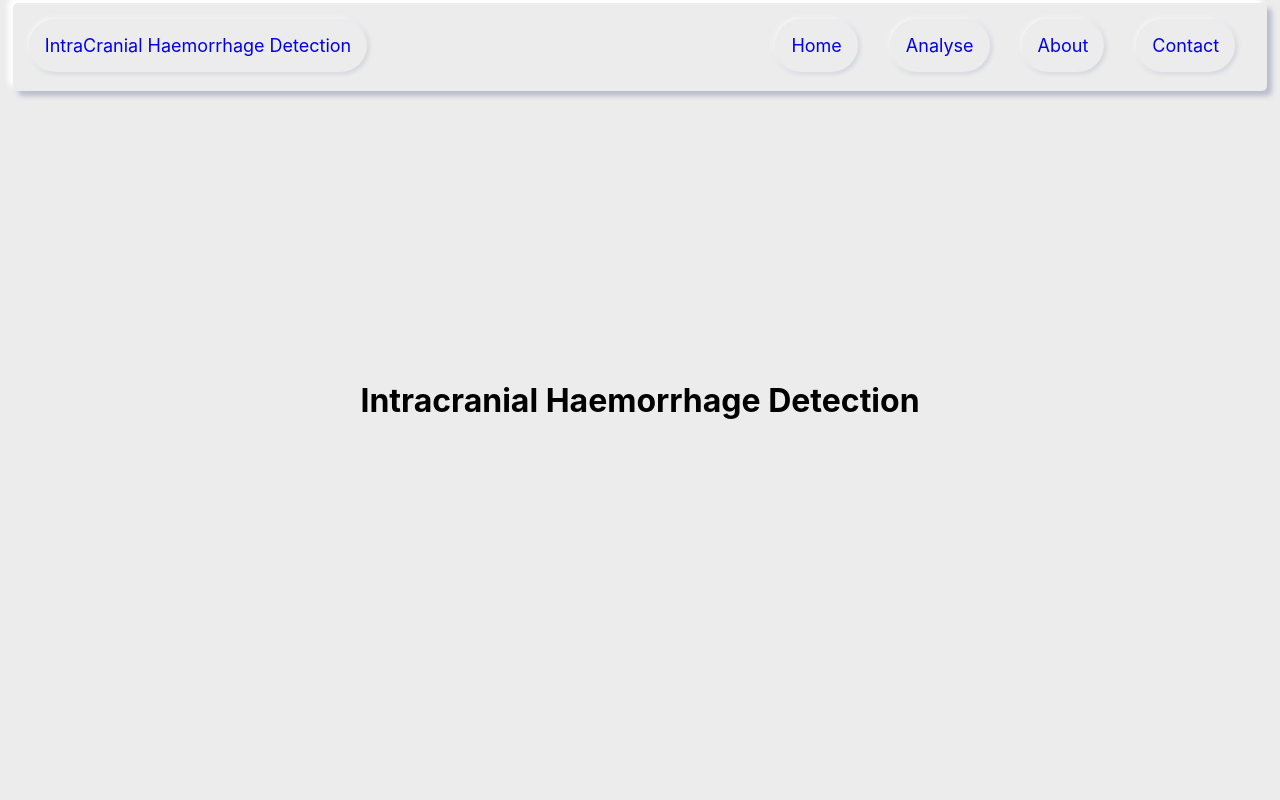
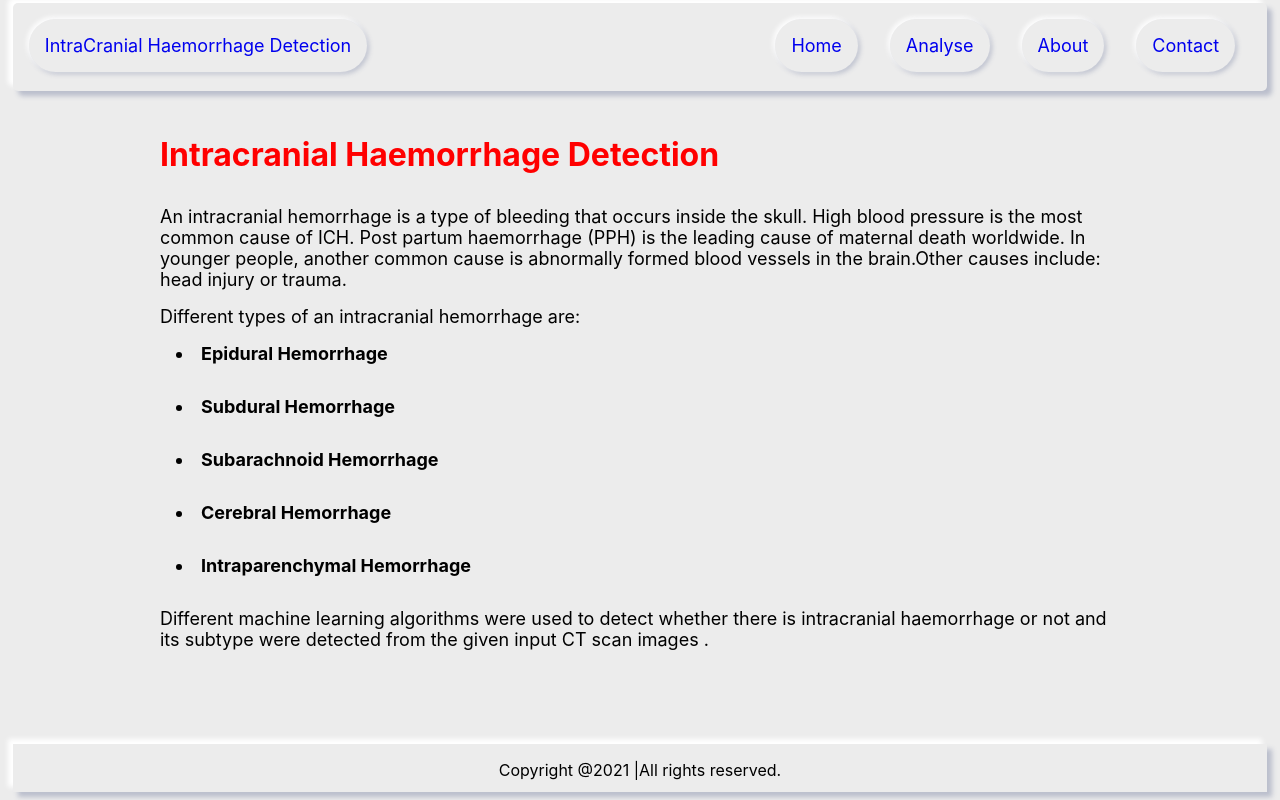
Before and after one commit to MaheshKhatiwada/Ich, a React (Create React App) app: page /about in a window 1280 px wide. Built offline with nearby package versions, Linux system fonts and the light colour scheme.

Commit message:
added button hover and css effects

```diff
--- a/src/App.js
+++ b/src/App.js
@@ -6,6 +6,7 @@ import Home from './components/Home';
 import Navbar from './components/Navbar';
 import About from "./components/About";
 import Result from "./components/Result";
+import Footer from './components/Footer';
 import { BrowserRouter, Route, Switch } from 'react-router-dom';
 
 function App() {
@@ -34,6 +35,7 @@ function App() {
             <Home />
            </Route>
           </Switch>
+          <Footer/>
         </BrowserRouter>
     </div>
   );
--- a/src/components/About.js
+++ b/src/components/About.js
@@ -5,6 +5,23 @@ function About() {
     return (
         <div className="about">
             <h1>Intracranial Haemorrhage Detection </h1>
+            <p>An intracranial hemorrhage is a type of bleeding that occurs inside the skull.
+                High blood pressure is the most common cause of ICH.
+                Post partum haemorrhage (PPH) is the leading cause of maternal death worldwide.
+            In younger people, another common cause is abnormally formed blood vessels in the brain.Other causes include: head injury or trauma.
+            </p>
+            <p>Different types of an intracranial hemorrhage are:
+                <li>Epidural Hemorrhage</li>
+                <li>Subdural Hemorrhage</li>
+                <li>Subarachnoid Hemorrhage</li>
+                <li>Cerebral Hemorrhage</li>
+                <li>Intraparenchymal Hemorrhage</li>
+            </p>
+            <p>
+                Different machine learning algorithms were used to detect whether there is
+                intracranial haemorrhage or not and its subtype were detected from the given
+                 input CT scan images .
+            </p>
         </div>
     )
 }
--- a/src/components/Contact.js
+++ b/src/components/Contact.js
@@ -1,11 +1,14 @@
 import React from 'react'
 import { Link } from 'react-router-dom';
 import "../css/Contact.css";
-function Contact({name,phone,email}) {
+function Contact({name,phone,email,rollno}) {
     return (
         <div className="contact">
 
             <h1>{name}</h1>
+            <p>
+                RollNo:{rollno}
+            </p>
             <p>
                 Phone: <Link to="#">{phone}</Link>
             </p>
--- a/src/components/Contacts.js
+++ b/src/components/Contacts.js
@@ -6,22 +6,26 @@ function Contacts() {
     return (
         <div className="contacts">
             <Contact
-              name="Mahesh Khatiwada"
-              phone="9843474204"
-              email="maheshkhatiwada17@gmail.com"
+              name="Amar Nepali"
+              rollno="073BCT603"
+              phone="9867253045"
+              email="nepaliamar1998@gmail.com"
             />
             <Contact
-              name="Mahesh Khatiwada"
-              phone="9843474204"
-              email="maheshkhatiwada17@gmail.com"
+              name="Anoop BK"
+              rollno="073BCT609"
+              phone="9827183740"
+              email="bkanoop18@gmail.com "
+          />
+          <Contact
+              name="Deepak Bastola"
+              rollno="073BCT618"
+              phone="9804118512"
+              email="deepakbastola2548@gmail.com"
           />
           <Contact
               name="Mahesh Khatiwada"
-              phone="9843474204"
-              email="maheshkhatiwada17@gmail.com"
-          />
-          <Contact
-              name="Mahesh Khatiwada"
+              rollno="073BCT625"
               phone="9843474204"
               email="maheshkhatiwada17@gmail.com"
           />
--- /dev/null
+++ b/src/components/Footer.js
@@ -0,0 +1,13 @@
+import React from 'react';
+import "../css/Footer.css";
+
+function Footer() {
+    return (
+        <div className="footer">
+            <p>Copyright @2021 |All rights reserved. </p>
+
+        </div>
+    )
+}
+
+export default Footer
--- a/src/css/About.css
+++ b/src/css/About.css
@@ -0,0 +1,17 @@
+.about{
+    margin-left: 10rem;
+    margin-right: 10rem;
+}
+.about>h1{
+    color: red;
+    padding-bottom: 2rem;
+}
+.about>p{
+    font-size: large;
+    font-weight: 400;
+    padding-bottom: 1rem;
+}
+.about>p>li{
+    padding:1rem;
+    font-weight: bolder;
+}
--- a/src/css/Analyse.css
+++ b/src/css/Analyse.css
@@ -18,3 +18,6 @@
     box-shadow:-5px -5px 5px #fff,5px 5px 5px #babecc;
     text-shadow: 1px 1px 0 #fff;
 }
+.analyse>button:hover{
+    box-shadow: inset -5px -5px 5px #fff, inset 5px 5px 5px #babecc;
+}
--- a/src/css/Contact.css
+++ b/src/css/Contact.css
@@ -1,7 +1,7 @@
 .contact{
     margin: 5rem;
     height: auto;
-    width: 300px;
+    width: 265px;
     padding: 2rem;
     box-shadow: -2px -2px 5px #babecc,2px 2px 5px #fff;
 }
--- /dev/null
+++ b/src/css/Footer.css
@@ -0,0 +1,10 @@
+.footer{
+    position:fixed;
+    bottom:0;
+    height:3rem;
+    width: 98%;
+    text-align: center;
+    padding:1rem 0;
+    margin-bottom: 0.5rem;
+    box-shadow: -5px -5px 5px #fff,5px 5px 5px #babecc;
+}
--- a/src/css/Home.css
+++ b/src/css/Home.css
@@ -33,7 +33,7 @@
 }
 .home__info {
 
-    color: red;
+    color:red;
 }
 .home__info>h1{
     margin-bottom:2rem;
@@ -51,3 +51,9 @@
     box-shadow:-5px -5px 5px #fff,5px 5px 5px #babecc;
     text-shadow: 1px 1px 0 #fff;
 }
+.home__start>button:hover{
+    box-shadow: inset -5px -5px 5px #fff, inset 5px 5px 5px #babecc;
+}
+.home__info>button:hover{
+    box-shadow: inset -5px -5px 5px #fff, inset 5px 5px 5px #babecc;
+}
--- a/src/css/Navbar.css
+++ b/src/css/Navbar.css
@@ -24,7 +24,7 @@
     align-items: center;
     padding:1rem;
     font-size: large;
-    box-shadow: -1px -1px 5px #fff,1px 1px 5px #babecc;
+    box-shadow: -2px -2px 5px #fff,2px 2px 5px #babecc;
     transition: all 0.2s ease-in-out;
     border-radius: 5rem;
 }
@@ -32,6 +32,9 @@
     text-decoration:none;
 
 }
+.navbar__item:hover{
+    box-shadow: inset -2px -2px 5px #fff,inset 2px 2px 5px #babecc; ;
+}
 
 .navbar__item:first-child{
     margin-right: auto;
```
